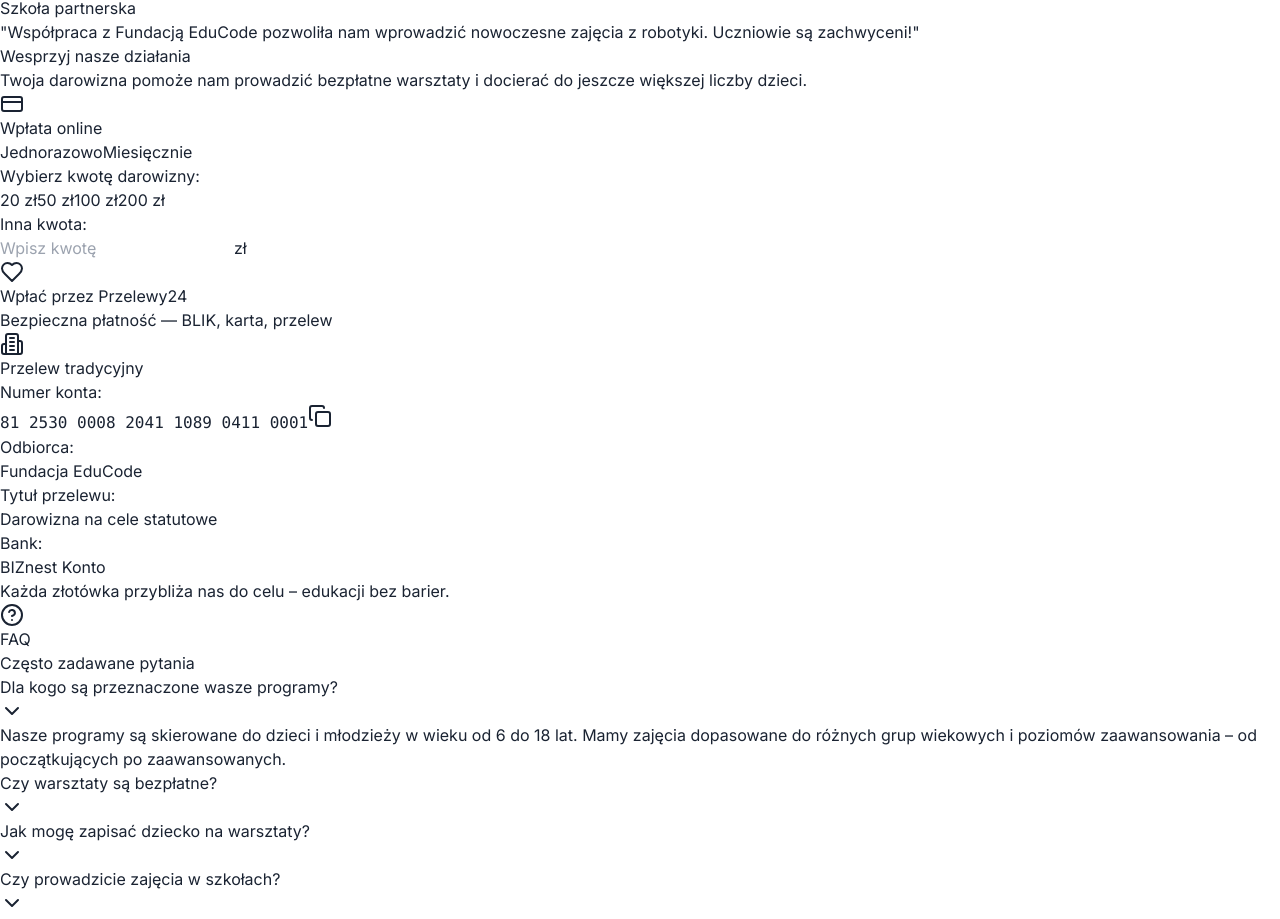
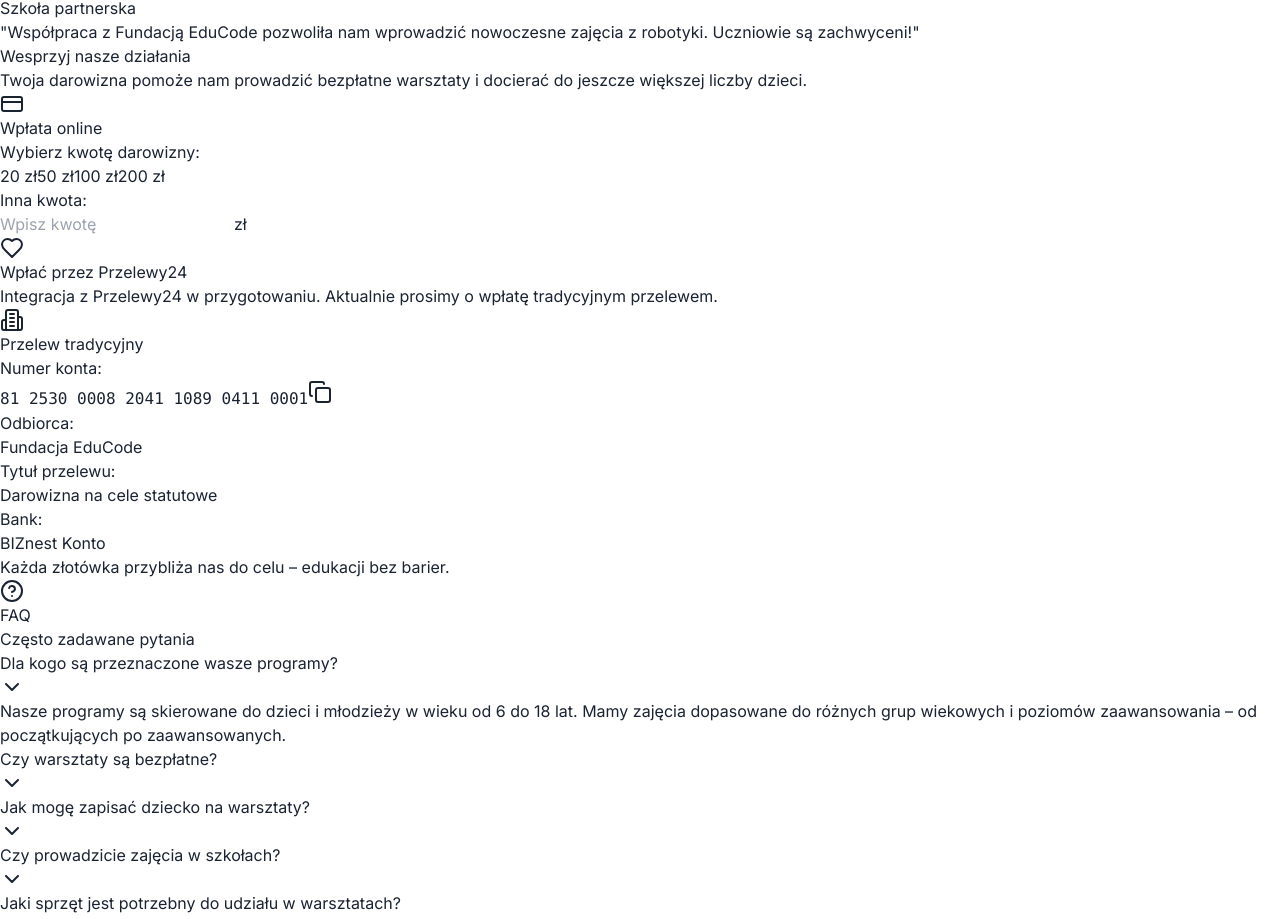
Before and after one commit to Hedr07/educode-fundacja, a Next.js app: page / in a window 1280 px wide. Shown: the part 2170-3089 px from the top of the page. Built offline with nearby package versions, Linux system fonts and the light colour scheme.

Commit message:
Refactor donation section for manual payment instructions
Removed payment handling logic and updated button text to indicate manual payment instructions.

```diff
--- a/components/donation-section.tsx
+++ b/components/donation-section.tsx
@@ -13,9 +13,6 @@
   const [selectedAmount, setSelectedAmount] = useState<number | 'custom'>(50)
   const [customAmount, setCustomAmount] = useState('')
   const [copied, setCopied] = useState(false)
-  const [loading, setLoading] = useState(false)
-  const [error, setError] = useState('')
-  const [frequency, setFrequency] = useState<'once' | 'monthly'>('once')
 
   const bankAccount = '81 2530 0008 2041 1089 0411 0001'
 
@@ -29,31 +26,8 @@
     }
   }
 
-  const handlePayment = async () => {
-    const amount = selectedAmount === 'custom' ? parseFloat(customAmount) : selectedAmount
-    if (!amount || isNaN(Number(amount)) || Number(amount) <= 0) {
-      setError('Podaj prawidłową kwotę')
-      return
-    }
-    setError('')
-    setLoading(true)
-    try {
-      const res = await fetch('/api/payment', {
-        method: 'POST',
-        headers: { 'Content-Type': 'application/json' },
-        body: JSON.stringify({ amount, frequency }),
-      })
-      const data = await res.json()
-      if (data.redirectUrl) {
-        window.location.href = data.redirectUrl
-      } else {
-        setError(data.error || 'Wystąpił błąd. Spróbuj ponownie.')
-      }
-    } catch {
-      setError('Wystąpił błąd. Spróbuj ponownie.')
-    } finally {
-      setLoading(false)
-    }
+  const handlePayment = () => {
+    alert('Integracja z Przelewy24 w przygotowaniu. Prosimy o wpłatę tradycyjnym przelewem.')
   }
 
   return (
@@ -88,22 +62,9 @@
               <h3 className="text-2xl font-bold text-[#1A2332]">Wpłata online</h3>
             </div>
 
-            <div className="flex gap-3 mb-6">
-              <button
-                onClick={() => setFrequency('once')}
-                className={`flex-1 py-2 rounded-xl font-semibold transition-all text-sm ${frequency === 'once' ? 'bg-[#FF6B35] text-white' : 'bg-[#F8F9FA] text-[#1A2332]'}`}
-              >
-                Jednorazowo
-              </button>
-              <button
-                onClick={() => setFrequency('monthly')}
-                className={`flex-1 py-2 rounded-xl font-semibold transition-all text-sm ${frequency === 'monthly' ? 'bg-[#FF6B35] text-white' : 'bg-[#F8F9FA] text-[#1A2332]'}`}
-              >
-                Miesięcznie
-              </button>
-            </div>
-
-            <p className="text-[#1A2332]/70 mb-6">Wybierz kwotę darowizny:</p>
+            <p className="text-[#1A2332]/70 mb-6">
+              Wybierz kwotę darowizny:
+            </p>
 
             <div className="grid grid-cols-2 sm:grid-cols-4 gap-3 mb-6">
               {amounts?.map?.((amount) => (
@@ -140,19 +101,16 @@
               </div>
             </div>
 
-            {error && <p className="text-red-500 text-sm mb-4 text-center">{error}</p>}
-
             <button
               onClick={handlePayment}
-              disabled={loading}
-              className="w-full bg-[#FF6B35] text-white py-4 rounded-xl font-semibold hover:bg-[#e85a2a] transition-all flex items-center justify-center gap-2 shadow-lg hover:shadow-xl disabled:opacity-50"
+              className="w-full bg-[#FF6B35] text-white py-4 rounded-xl font-semibold hover:bg-[#e85a2a] transition-all flex items-center justify-center gap-2 shadow-lg hover:shadow-xl"
             >
               <Heart className="w-5 h-5" />
-              {loading ? 'Przekierowuję...' : 'Wpłać przez Przelewy24'}
+              Wpłać przez Przelewy24
             </button>
 
             <p className="text-xs text-[#1A2332]/50 mt-4 text-center">
-              Bezpieczna płatność — BLIK, karta, przelew
+              Integracja z Przelewy24 w przygotowaniu. Aktualnie prosimy o wpłatę tradycyjnym przelewem.
             </p>
           </motion.div>
 
```
